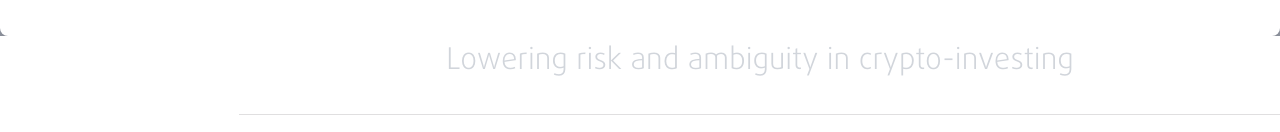
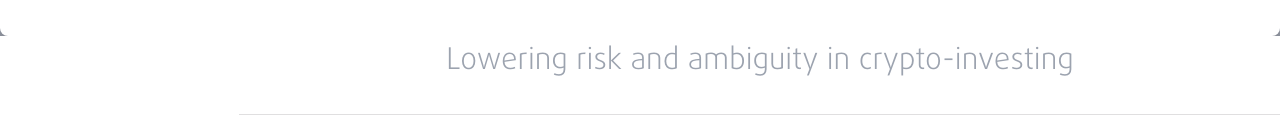
Before and after one commit to AyoCodess/Coincora-Crypto-Tool-REACT, a React (Create React App) app: page / in a window 1280 px wide. Shown: the part 764-896 px from the top of the page. Built offline with nearby package versions, Linux system fonts and the light colour scheme; no server answers; a web font is replaced by a local one.

Commit message:
darkened landing page text

```diff
--- a/src/Pages/GoogleForm/GoogleForm.js
+++ b/src/Pages/GoogleForm/GoogleForm.js
@@ -42,7 +42,7 @@ function GoogleForm() {
             </div>
           </div>
         </form>
-        <p className='w-full text-center text-3xl mt-10 text-gray-300 hover:text-gray-500 transition ease-in-out duration-700'>
+        <p className='w-full text-center text-3xl mt-10 text-gray-400 hover:text-gray-500 transition ease-in-out duration-700'>
           Lowering risk and ambiguity in crypto-investing
         </p>
       </div>
```
